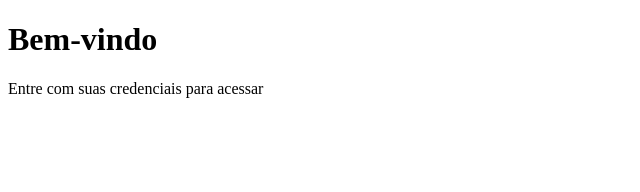
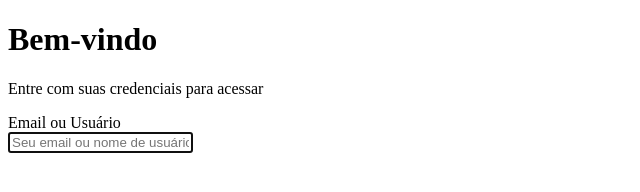
Before and after one commit to leticiafariasn/tela-de-login, a plain HTML site: page index.html in a window 1280 px wide. Shown: the whole page, without its empty margins (0-640 px from the left). Drawn offline with Linux system fonts and the light colour scheme.

Commit message:
inserindo formulário

```diff
--- a/index.html
+++ b/index.html
@@ -11,11 +11,23 @@
 </head>
 
 <body>
+    <!-- todo o site vai ficar dentro da main -->
     <main class="login-container">
         <header>
             <h1>Bem-vindo</h1>
             <p class="subtitle">Entre com suas credenciais para acessar</p>
         </header>
+        <!-- POST precisa ser em maiúsculo -->
+        <form action="/login" method="POST">
+            <div class="form-group">
+                <label for="email">Email ou Usuário</label>
+                <div class="input-group">
+                    <input type="email" id="email" name="email" placeholder="Seu email ou nome de usuário" required autofocus>
+                    <!-- o required tá ligado com o type, ou seja, o required informa que é o email que é necessário -->
+                     <!-- autofocus diz que  -->
+                </div>
+            </div>
+        </form>
 
     </main>
 
```
